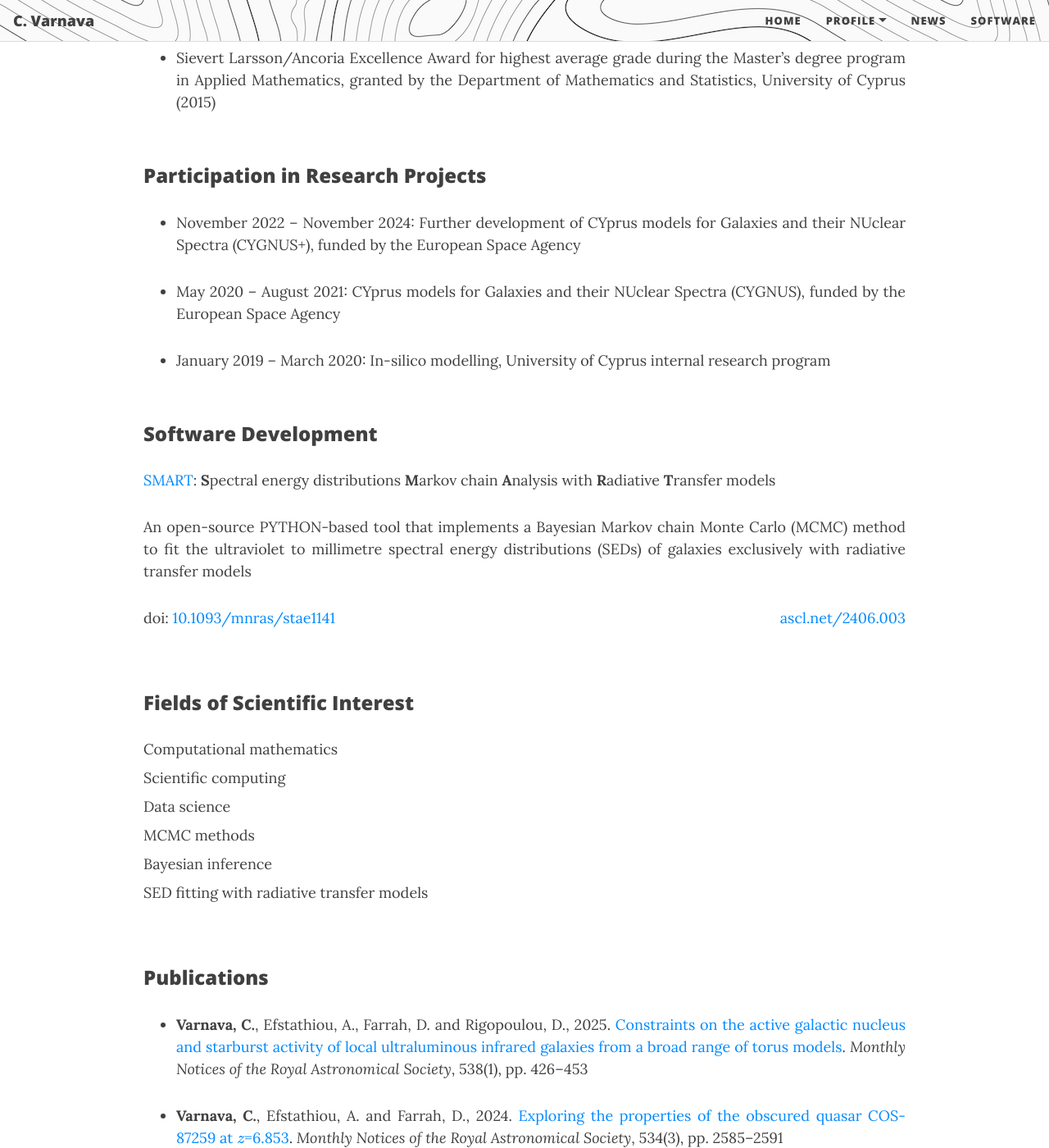
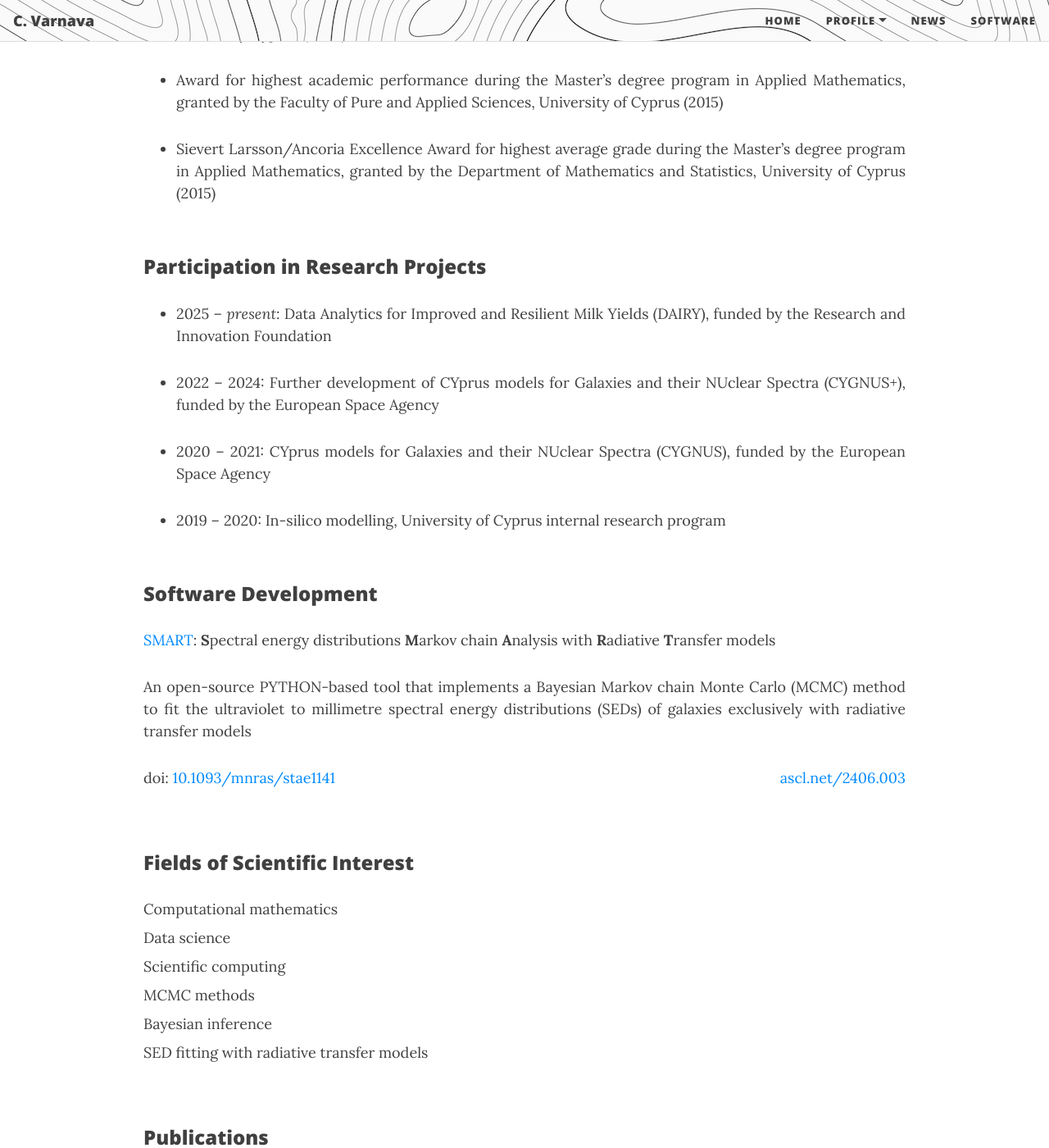
Before and after one commit to ch-var/ch-var.github.io, a Jekyll site: the page built from CV.html, in a window 1280 px wide and 1400 px high, scrolled down 1505 px. Shown: the whole window at 82% size. Built offline with Jekyll 4.4.1, drawn with Linux system fonts in a browser that asks for light colours; formulas are drawn with MathJax 3; some of the changed text lies outside the part shown.

Commit message:
Update CV.html

```diff
--- a/CV.html
+++ b/CV.html
@@ -35,7 +35,9 @@
 <br>
 <p style="font-family: var(--header-font); font-weight: 800; line-height: 1.1; font-size: 1.5rem; margin-top: 1.25rem;">Academic Positions</p>
 <ul>
-<li class="responsive-margin">May 2020 – November 2024: Researcher, Aristarchus Research Center, European University Cyprus</li>
+<li class="responsive-margin">2025 – <i>present</i>: Associate Research Scientist in Artificial Intelligence, Data Analytics and High-Performance Computing with cross-disciplinary applications, Computation-based Science and Technology Re-search Centre (CaSToRC), The Cyprus Institute</li>
+<p></p>
+<li class="responsive-margin">2020 – 2024: Researcher, Aristarchus Research Center, European University Cyprus</li>
 <p></p>
 <li class="responsive-margin" style="margin-bottom: 8px;">Academic years 2022 – 2024: Special Scientist, Department of Computer Science and Engineering, European University Cyprus</li>
 <p></p>
@@ -57,12 +59,13 @@
 <br>
 <p style="font-family: var(--header-font); font-weight: 800; line-height: 1.1; font-size: 1.5rem; margin-top: 1.25rem;">Participation in Research Projects</p>
 <ul>
-<li class="responsive-margin">November 2022 – November 2024: Further development of CYprus models for Galaxies and their NUclear Spectra (CYGNUS+), funded by the European Space Agency</li>
+<li class="responsive-margin">2025 – <i>present</i>: Data Analytics for Improved and Resilient Milk Yields (DAIRY), funded by the Research and Innovation Foundation</li>
 <p></p>
-<li class="responsive-margin">May 2020 – August 2021: CYprus models for Galaxies and their NUclear Spectra (CYGNUS), funded by the European Space Agency</li>
+<li class="responsive-margin">2022 – 2024: Further development of CYprus models for Galaxies and their NUclear Spectra (CYGNUS+), funded by the European Space Agency</li>
 <p></p>
-<li class="responsive-margin">January 2019 – March 2020: In-silico modelling, University of Cyprus internal research program</li>
-</ul>
+<li class="responsive-margin">2020 – 2021: CYprus models for Galaxies and their NUclear Spectra (CYGNUS), funded by the European Space Agency</li>
+<p></p>
+<li class="responsive-margin">2019 – 2020: In-silico modelling, University of Cyprus internal research program</li></ul>
 <br>
 <p style="font-family: var(--header-font); font-weight: 800; line-height: 1.1; font-size: 1.5rem; margin-top: 1.25rem;">Software Development</p>
 <p align='justify'><a href="https://github.com/ch-var/SMART">SMART</a>: <b>S</b>pectral energy distributions <b>M</b>arkov chain <b>A</b>nalysis with <b>R</b>adiative <b>T</b>ransfer models</p>
@@ -71,8 +74,8 @@
 <br>
 <p style="font-family: var(--header-font); font-weight: 800; line-height: 1.1; font-size: 1.5rem; margin-top: 1.25rem;">Fields of Scientific Interest</p>
 <p align='justify' style="margin-bottom: 8px;">Computational mathematics</p>
+<p align='justify' style="margin-top: 8px; margin-bottom: 8px;">Data science</p>
 <p align='justify' style="margin-top: 8px; margin-bottom: 8px;">Scientific computing</p>
-<p align='justify' style="margin-top: 8px; margin-bottom: 8px;">Data science</p>
 <p align='justify' style="margin-top: 8px; margin-bottom: 8px;">MCMC methods</p>
 <p align='justify' style="margin-top: 8px; margin-bottom: 8px;">Bayesian inference</p>
 <p align='justify' style="margin-top: 8px;">SED fitting with radiative transfer models</p>
```
